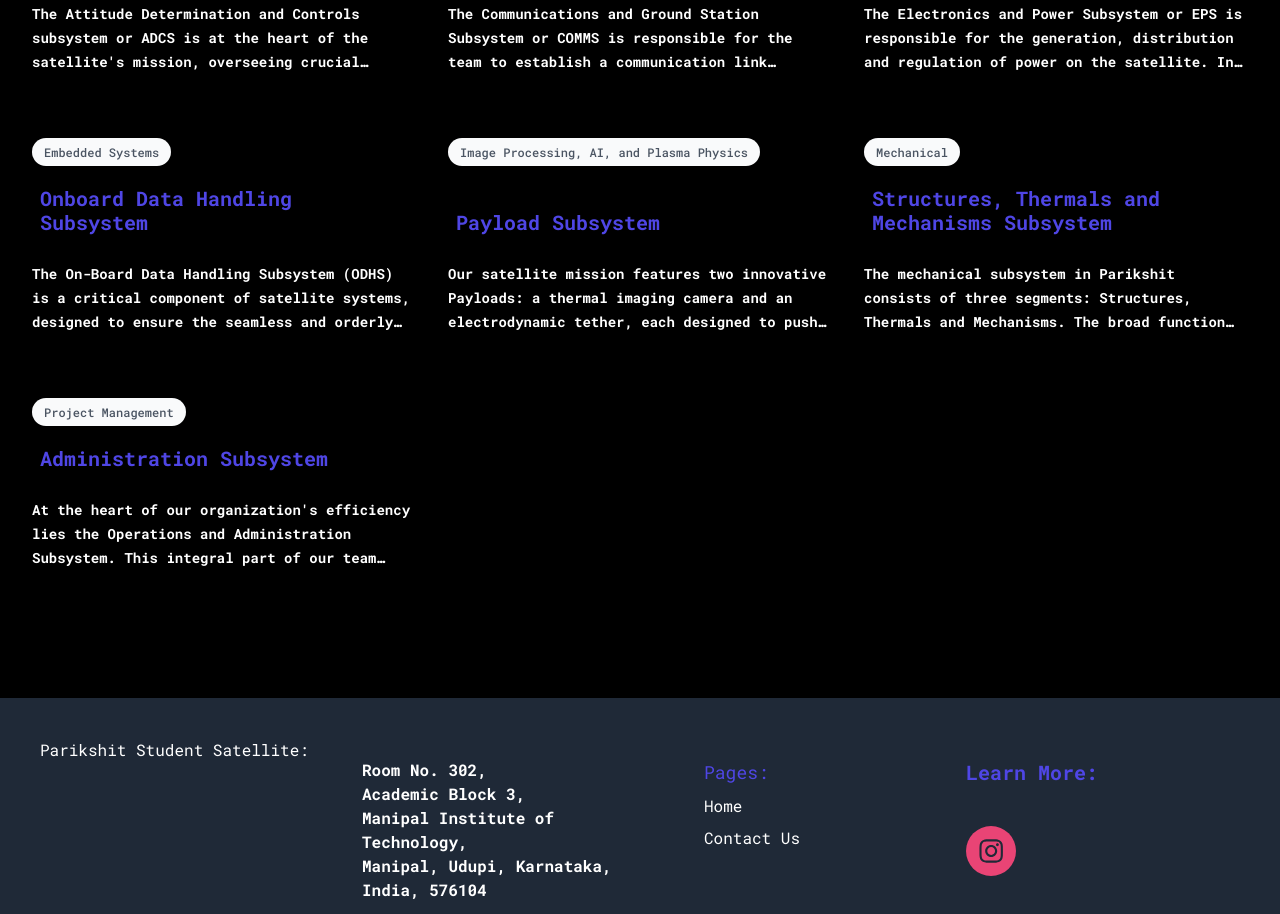
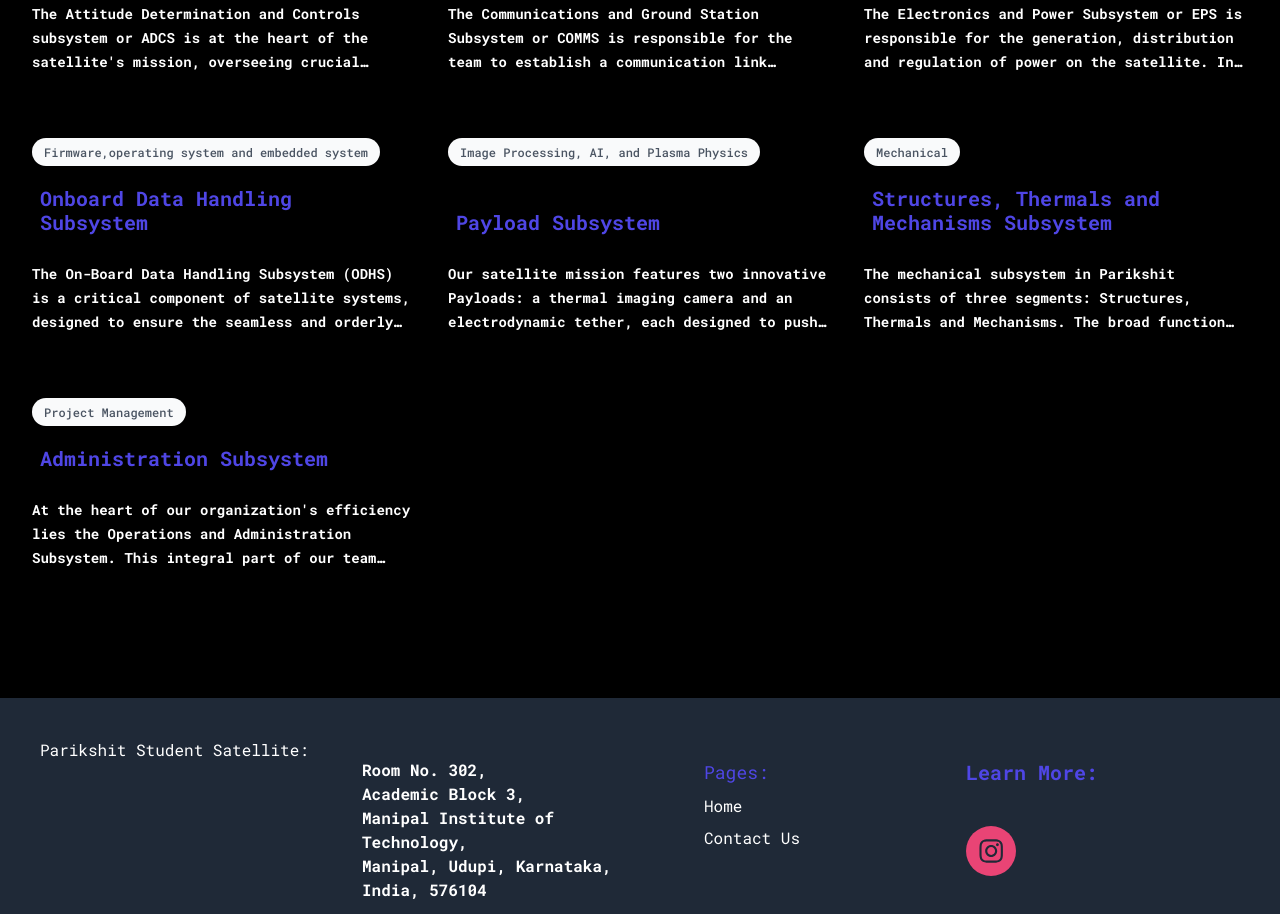
Before and after one commit to zyroknight1706/Parikshit_website, a Next.js app: page / in a window 1280 px wide. Shown: the part 3160-4074 px from the top of the page. Built offline with nearby package versions, Linux system fonts and the light colour scheme.

Commit message:
5th iteration SID

```diff
--- a/src/components/Recruitment.jsx
+++ b/src/components/Recruitment.jsx
@@ -29,7 +29,7 @@ const posts = [
         href: '/subsystems/ODHS',
         description:
           'The On-Board Data Handling Subsystem (ODHS) is a critical component of satellite systems, designed to ensure the seamless and orderly functioning of all satellite parts. It plays a vital role in managing the flow of data, maintaining communications, and ensuring the satellite operates smoothly throughout its mission.',
-        category: { title: 'Embedded Systems' },
+        category: { title: 'Firmware,operating system and embedded system' },
     },
     {
         id: 5,
```
